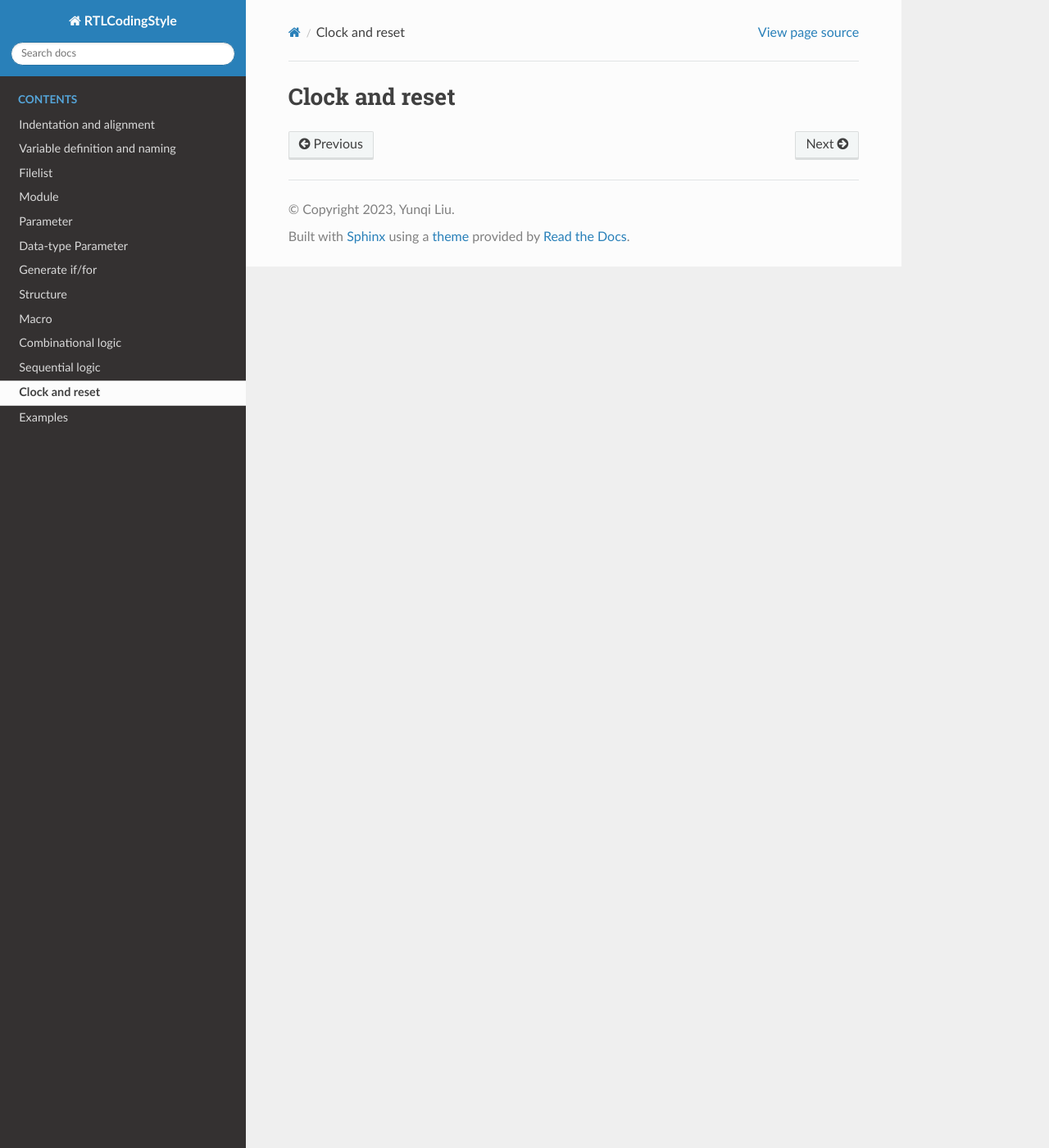
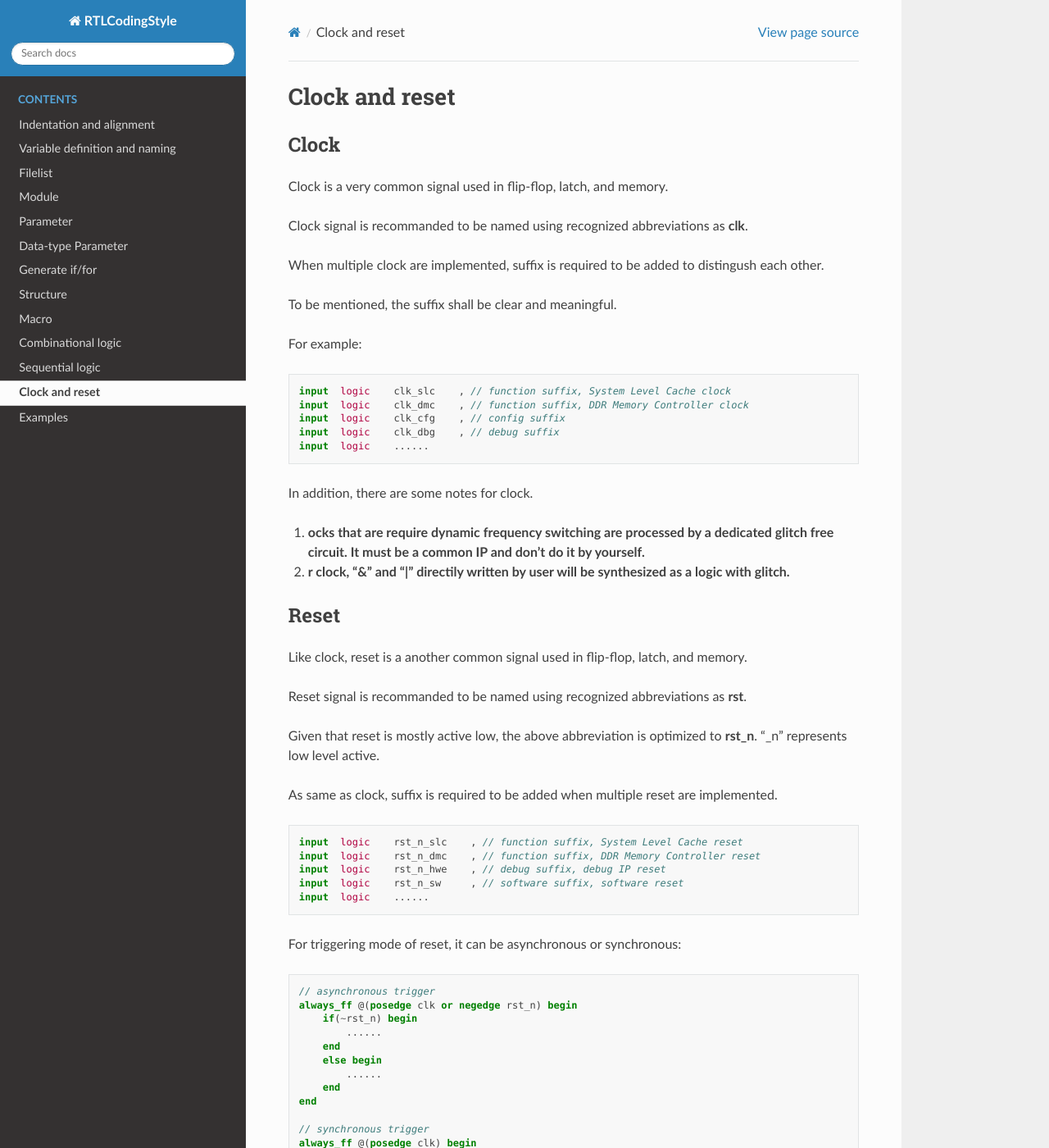
Before and after one commit to luosidingxiaoz/RTLCodingStyle, a Sphinx documentation site: the page built from source/clock_and_reset.rst, in a window 1280 px wide and 1400 px high. Shown: the whole window at 82% size. Built offline with Sphinx 7.4.7 and the Read the Docs theme 2.0.0, drawn with Linux system fonts in a browser that asks for light colours; some of the changed text lies outside the part shown.

Commit message:
Update clock_and_reset.rst

```diff
--- a/source/clock_and_reset.rst
+++ b/source/clock_and_reset.rst
@@ -1,2 +1,73 @@
 Clock and reset
 ==================
+
+Clock
+-------------------------------------------------
+Clock is a very common signal used in flip-flop, latch, and memory.
+
+Clock signal is recommanded to be named using recognized abbreviations as **clk**.
+
+When multiple clock are implemented, suffix is required to be added to distingush each other.
+
+To be mentioned, the suffix shall be clear and meaningful.
+
+For example:
+
+.. code-block:: systemverilog
+
+    input  logic    clk_slc    , // function suffix, System Level Cache clock
+    input  logic    clk_dmc    , // function suffix, DDR Memory Controller clock
+    input  logic    clk_cfg    , // config suffix
+    input  logic    clk_dbg    , // debug suffix
+    input  logic    ......
+
+In addition, there are some notes for clock.
+
+1. **ocks that are require dynamic frequency switching are processed by a dedicated glitch free circuit. It must be a common IP and don't do it by yourself.**
+2. **r clock, "&" and "|" directily written by user will be synthesized as a logic with glitch.**
+
+
+
+Reset
+-------------------------------------------------
+Like clock, reset is a another common signal used in flip-flop, latch, and memory.
+
+Reset signal is recommanded to be named using recognized abbreviations as **rst**.
+
+Given that reset is mostly active low, the above abbreviation is optimized to **rst_n**. "_n" represents low level active.
+
+As same as clock, suffix is required to be added when multiple reset are implemented.
+
+.. code-block:: systemverilog
+
+    input  logic    rst_n_slc    , // function suffix, System Level Cache reset
+    input  logic    rst_n_dmc    , // function suffix, DDR Memory Controller reset
+    input  logic    rst_n_hwe    , // debug suffix, debug IP reset
+    input  logic    rst_n_sw     , // software suffix, software reset
+    input  logic    ......
+
+For triggering mode of reset, it can be asynchronous or synchronous:
+
+.. code-block:: systemverilog
+
+    // asynchronous trigger
+    always_ff @(posedge clk or negedge rst_n) begin
+        if(~rst_n) begin
+            ......
+        end
+        else begin
+            ......
+        end
+    end
+
+    // synchronous trigger
+    always_ff @(posedge clk) begin
+        if(~rst_n) begin
+            ......
+        end
+        else begin
+            ......
+        end
+    end
+
+**Note that reset shall follow the principle of synchronous releasing.**
```
